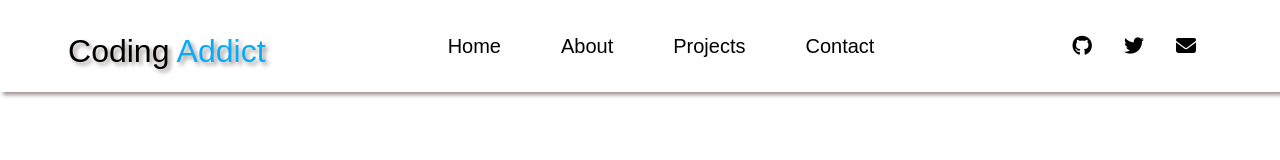
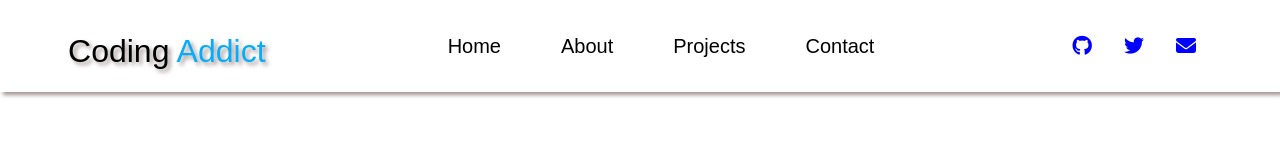
Before and after one commit to sri-rishi/NavBar, a plain HTML site: page index.html in a window 1280 px wide. Drawn offline with Linux system fonts and the light colour scheme; a web font is replaced by a local one.

Commit message:
updated style.css

```diff
--- a/style.css
+++ b/style.css
@@ -100,4 +100,8 @@ ul {
         margin: 1rem
     }
 
+    #second-list i {
+        color: blue;
+    }
+
 }
```
